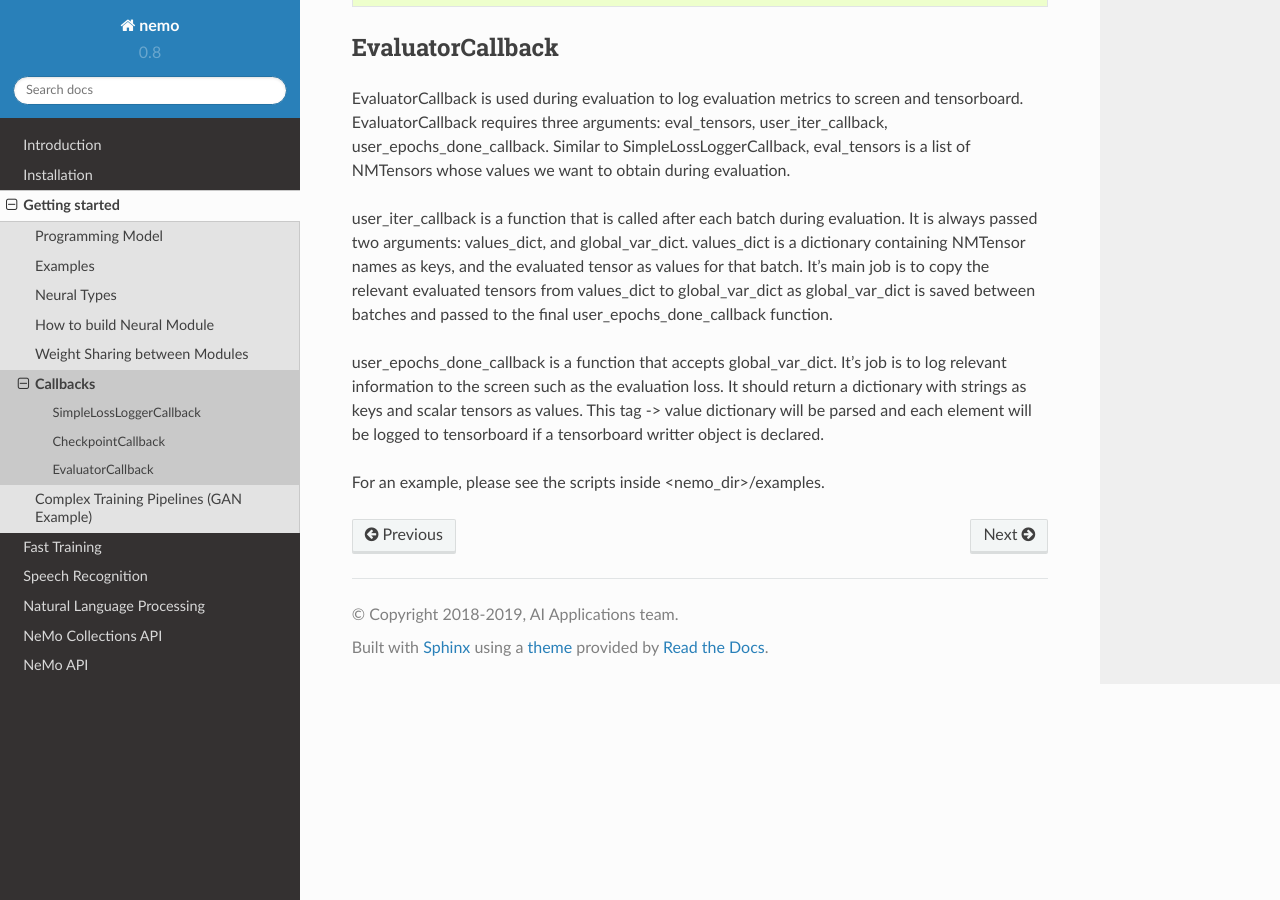
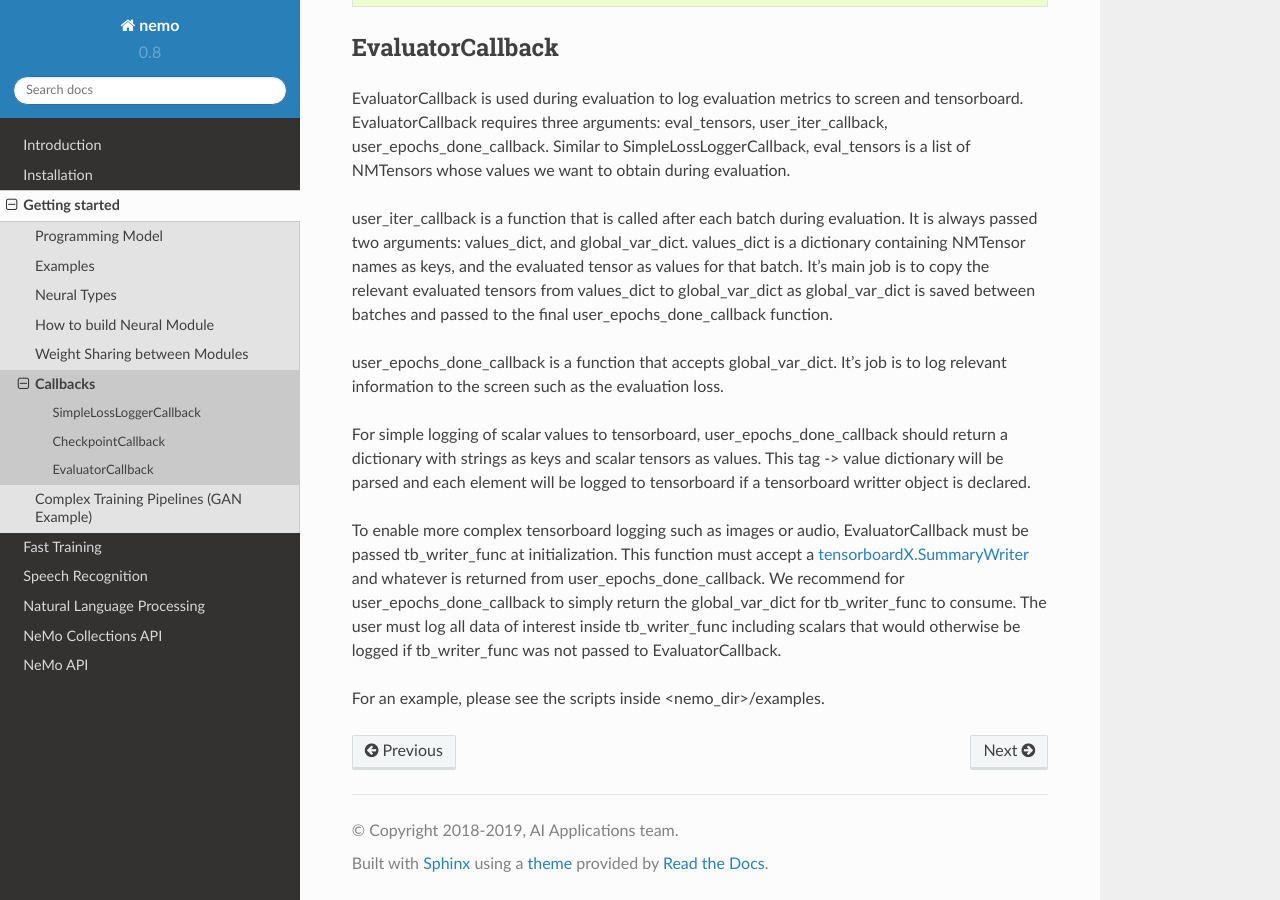
Before and after one commit to backend-engineer1/NEMO, a Sphinx documentation site: the page built from docs/sources/source/tutorials/callbacks.rst, in a window 1280 px wide and 900 px high, scrolled down 2199 px. Built offline with Sphinx 7.4.7 and the Read the Docs theme 2.0.0, drawn with Linux system fonts in a browser that asks for light colours.

Commit message:
add similiar option for eval
Signed-off-by: Jason <jasoli@nvidia.com>

```diff
--- a/docs/sources/source/tutorials/callbacks.rst
+++ b/docs/sources/source/tutorials/callbacks.rst
@@ -133,9 +133,21 @@ tensors from values_dict to global_var_dict as global_var_dict is saved
 between batches and passed to the final user_epochs_done_callback function.
 
 user_epochs_done_callback is a function that accepts global_var_dict. It's job
-is to log relevant information to the screen such as the evaluation loss. It
+is to log relevant information to the screen such as the evaluation loss.
+
+For simple logging of scalar values to tensorboard, user_epochs_done_callback
 should return a dictionary with strings as keys and scalar tensors as values.
 This tag -> value dictionary will be parsed and each element will be logged
 to tensorboard if a tensorboard writter object is declared.
 
+To enable more complex tensorboard logging such as images or audio,
+EvaluatorCallback must be passed tb_writer_func at initialization. This
+function must accept a
+`tensorboardX.SummaryWriter <https://tensorboardx.readthedocs.io/en/latest/tensorboard.html>`_
+and whatever is returned from user_epochs_done_callback. We recommend for
+user_epochs_done_callback to simply return the global_var_dict for
+tb_writer_func to consume. The user must log all data of interest inside
+tb_writer_func including scalars that would otherwise be logged if
+tb_writer_func was not passed to EvaluatorCallback.
+
 For an example, please see the scripts inside <nemo_dir>/examples.
```
Also changed, not shown: 2 other files.
